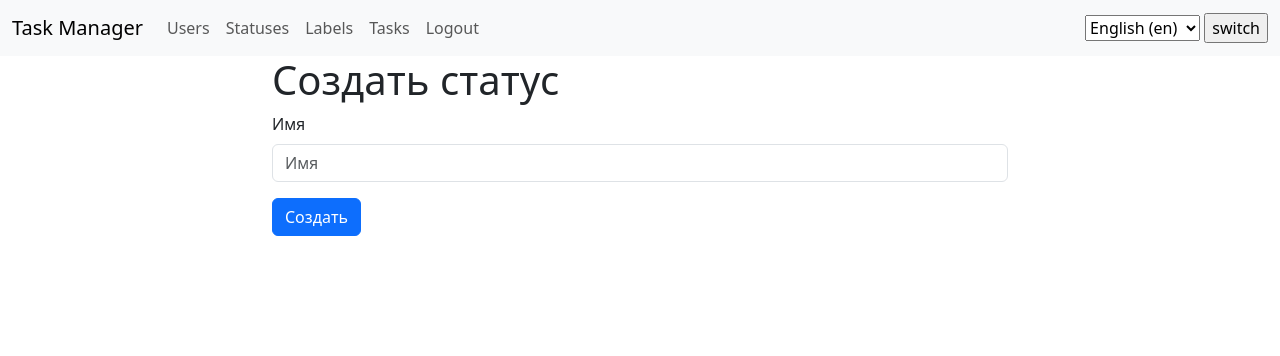
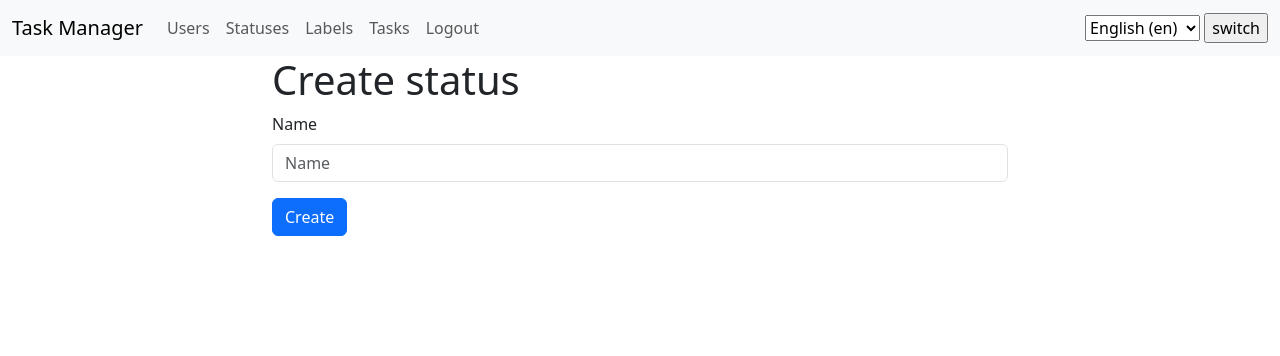
Before and after one commit to farguz/python-project-52, a Django app: page /statuses/create/ in a window 1280 px wide. Shown: the top 356 px of the page. Run offline with Django 5.2, Linux system fonts and the light colour scheme; a user stored in the database is signed in; some libraries are stand-ins or nearby versions.

Commit message:
statuses: i18n support & default django forms

```diff
--- a/task_manager/statuses/templates/statuses/create.html
+++ b/task_manager/statuses/templates/statuses/create.html
@@ -1,31 +1,17 @@
 {% extends "base.html" %}
 {% load django_bootstrap5 %}
-
-{% block title %}TMbf Create Status{% endblock %}
+{% load i18n %}
 
 {% block content %}
-
-{% if form.errors %}
-<div>
-    <ul>
-    {% for error in form.errors %}
-        <li><strong>{{ error|escape }}</strong></li>
-    {% endfor %}
-    </ul>
-</div>
-{% endif %}
-
 <div class="container">
     <div class="row">
         <div class="col-lg-8 mx-auto">
-            <h1>Создать статус</h1>
-            <form action="{% url 'status_create' %}" method="post">
+            <h1>{% trans 'Create status' %}</h1>
+            <form method="post" class="form">
                 {% csrf_token %}
-                <div class="mb-3">
-                    <label class="form-label" for="id_name">Имя</label>
-                    <input type="text" class="form-control" id="id_name" name="name" placeholder="Имя">
-                </div>
-                <button type="submit" class="btn btn-primary">Создать</button>
+
+                {% bootstrap_form form %}
+                {% bootstrap_button button_type="submit" content=_('Create') %}
             </form>
         </div>
     </div>
--- a/task_manager/statuses/views.py
+++ b/task_manager/statuses/views.py
@@ -2,6 +2,7 @@ from django.contrib import messages
 from django.contrib.auth.mixins import LoginRequiredMixin
 from django.shortcuts import redirect
 from django.urls import reverse_lazy
+from django.utils.translation import gettext_lazy as _
 from django.views.generic import ListView
 from django.views.generic.edit import CreateView, DeleteView, UpdateView
 
@@ -9,7 +10,6 @@ from .forms import StatusesCreationForm, StatusesUpdateForm
 from .models import Status
 
 
-# Create your views here.
 class IndexStatusView(LoginRequiredMixin, ListView):
     model = Status
     template_name = 'statuses/index.html'
@@ -24,7 +24,7 @@ class CreateStatusView(LoginRequiredMixin, CreateView):
     success_url = reverse_lazy('status_list')
 
     def get_success_url(self):
-        messages.success(self.request, 'Статус успешно создан')
+        messages.success(self.request, _('Status created successfully'))
         return super().get_success_url()
 
 
@@ -37,7 +37,7 @@ class UpdateStatusView(LoginRequiredMixin, UpdateView):
     context_object_name = 'status'
 
     def get_success_url(self):
-        messages.success(self.request, 'Статус успешно обновлен')
+        messages.success(self.request, _('Status updated successfully'))
         return super().get_success_url()
 
 
@@ -49,7 +49,7 @@ class DeleteStatusView(LoginRequiredMixin, DeleteView):
     context_object_name = 'status'
 
     def get_success_url(self):
-        messages.success(self.request, 'Статус успешно удален')
+        messages.success(self.request, _('Status deleted successfully'))
         return super().get_success_url()
 
     def form_valid(self, form):
@@ -57,7 +57,7 @@ class DeleteStatusView(LoginRequiredMixin, DeleteView):
         if self.status.task_set.exists():
             messages.error(
                 self.request,
-                'Невозможно удалить статус, потому что он используется в задачах'
+                _("The status cannot be deleted since it's tied with other tasks")
                 )
             return redirect('status_list')
 
```
Also changed, not shown: task_manager/statuses/templates/statuses/delete.html (+9 -5 lines), task_manager/statuses/templates/statuses/index.html (+9 -10 lines), task_manager/statuses/templates/statuses/update.html (+6 -20 lines).
